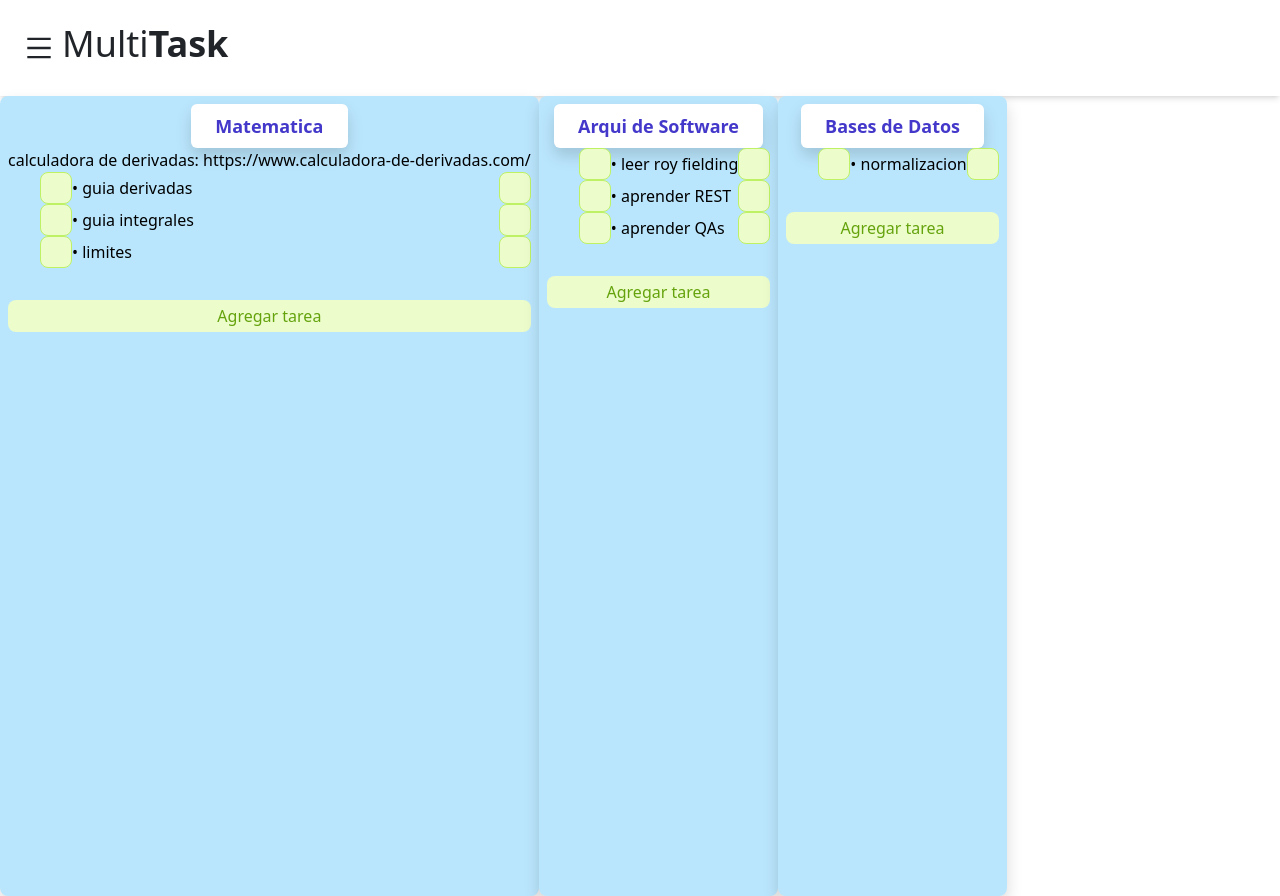
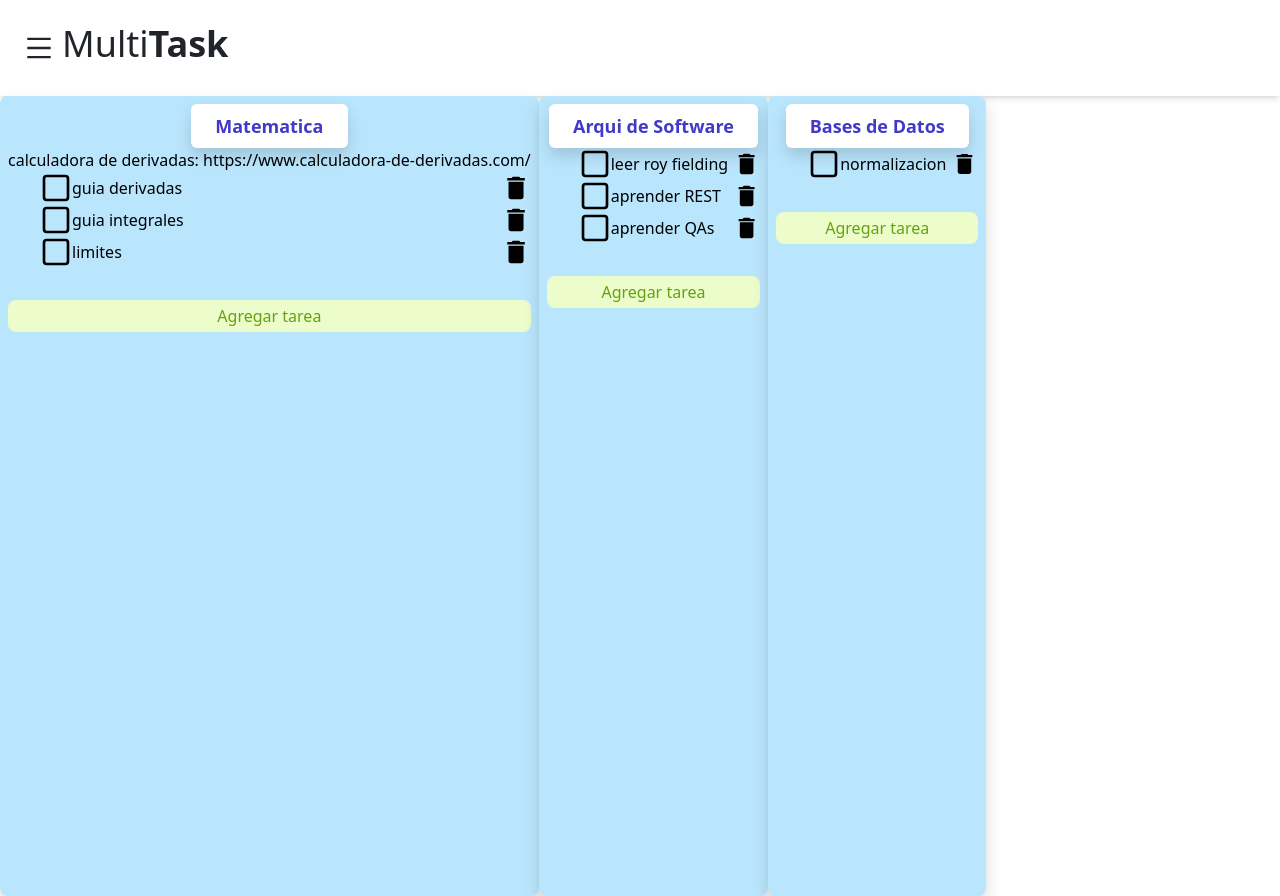
Before and after one commit to Valen1611/MultiTask, a React (Create React App) app: page /todo in a window 1280 px wide. Built offline with nearby package versions, Linux system fonts and the light colour scheme.

Commit message:
interfaz mejorada

```diff
--- a/src/components/Categoria.tsx
+++ b/src/components/Categoria.tsx
@@ -1,7 +1,8 @@
 import { useState } from "react";
 import AgregarTarea from "./AgregarTarea";
-import { v4 as uuidv4 } from 'uuid';
-
+import { v4 as uuidv4 } from "uuid";
+import { MdDelete } from "react-icons/md";
+import { FiSquare, FiCheckSquare } from "react-icons/fi";
 
 function Categoria(props: CategoriaProps) {
   const [checked, setChecked] = useState(false);
@@ -27,41 +28,29 @@ function Categoria(props: CategoriaProps) {
       <div>
         <ul>
           {props.tareas?.map((tarea, index) => (
-            <div className="columns-2 flex items-center">
-              <input
-                id={currentId}
-                type="checkbox"
-                className="h-8 w-8 cursor-pointer rounded-lg border-lime-300 bg-lime-100 text-lime-600 focus:ring-lime-200"
-                onClick={() => {
-                    console.log("ELIMINAR ", tarea, props.id);
-                    props.eliminarTarea(tarea, props.id);
-                }}
-              />
-
+            <div className="columns-2 flex">
               <button
                 className="flex hover:bg-indigo-500 w-full text-left"
                 onClick={() => {
                   setChecked(!checked);
                 }}
-
               >
                 <li
                   key={index}
-                  className="flex justify-between w-full items-center"
+                  className="flex w-full items-center"
                 >
-                  <span>• {tarea}</span>
-                  <input
-                    id={uuidv4()}
-                    type="checkbox"
-                    checked={checked}
-                    className="h-8 w-8 cursor-pointer rounded-lg border-lime-300 bg-lime-100 text-lime-600 focus:ring-lime-200"
-                    onChange={() => {
-                      console.log("click en ", tarea);
+                    {checked ? <FiCheckSquare className="h-8 w-8" /> : <FiSquare className="h-8 w-8" />}
 
-                    }}
-                  />
+                  <span className="text-left"> {tarea}</span>
                 </li>
               </button>
+              <MdDelete
+                className="h-8 w-8"
+                onClick={() => {
+                  console.log("ELIMINAR ", tarea, props.id);
+                  props.eliminarTarea(tarea, props.id);
+                }}
+              />
             </div>
           ))}
         </ul>
```
